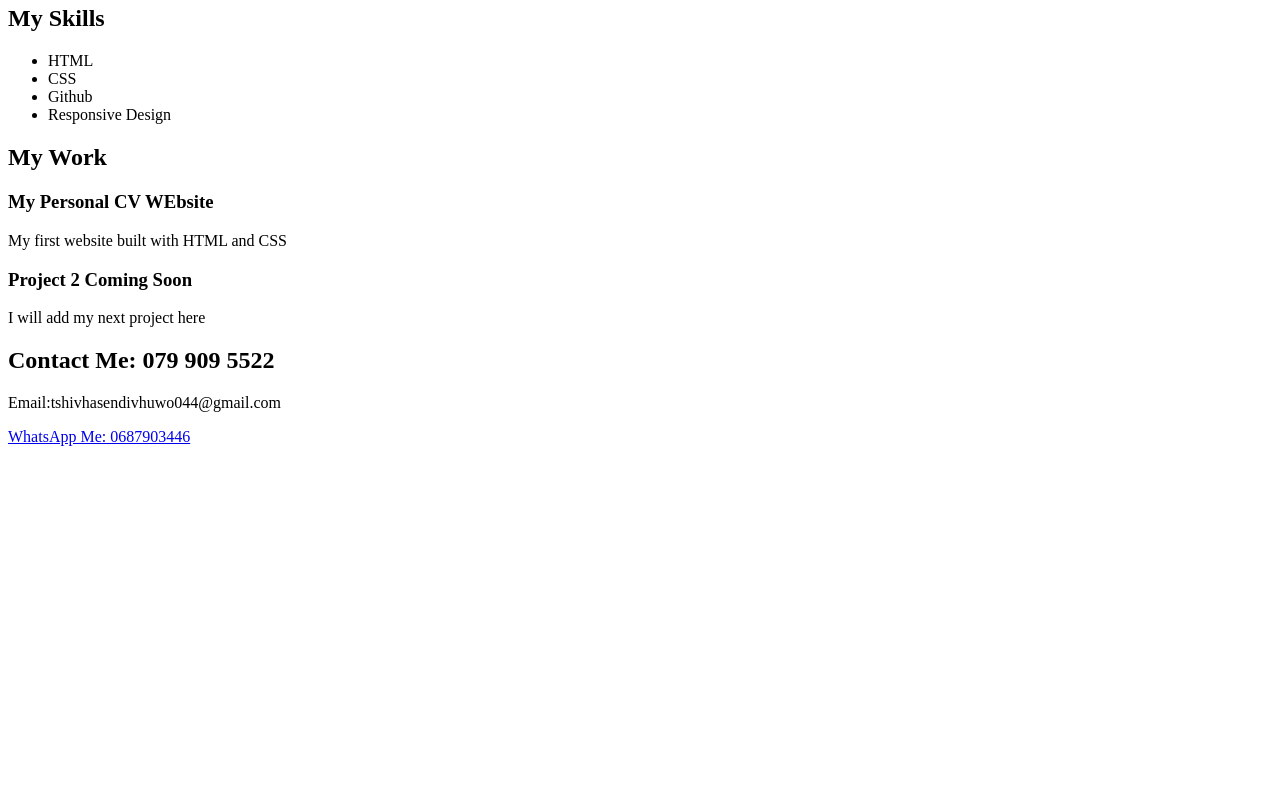
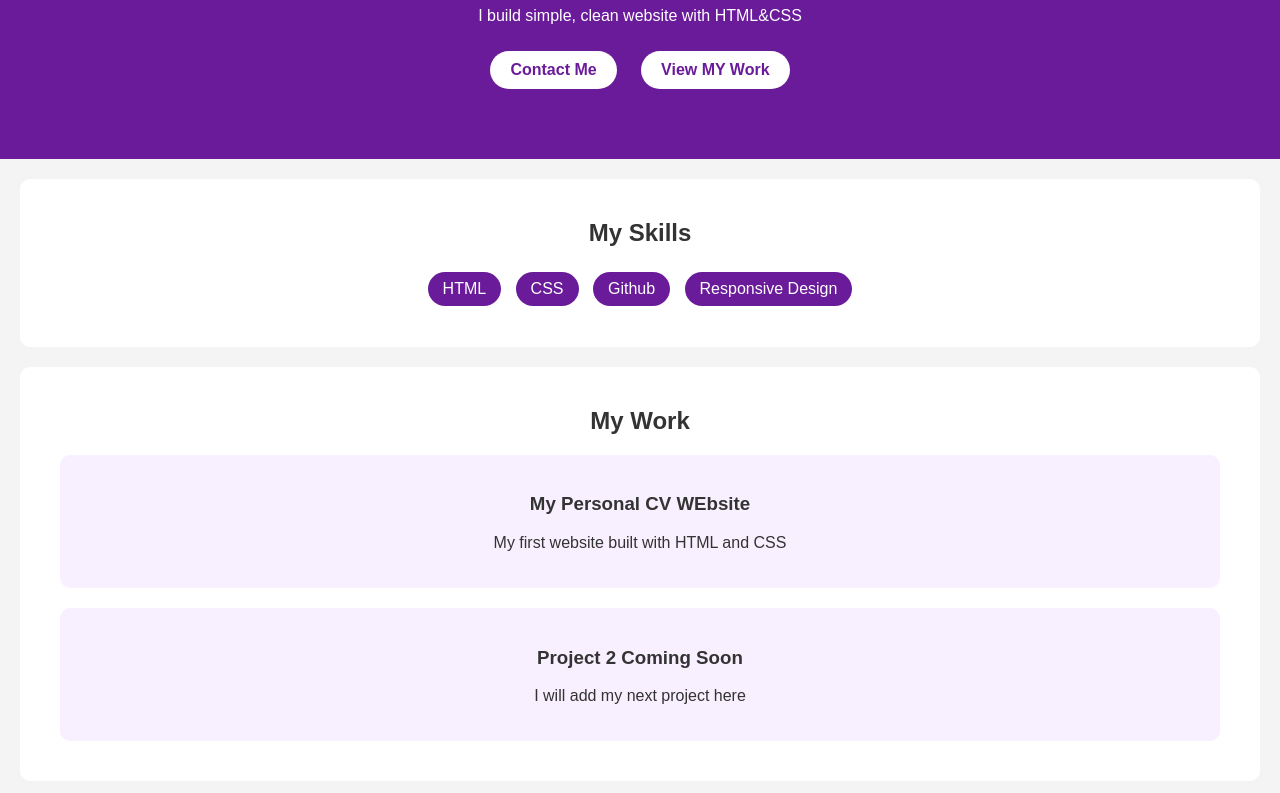
Before and after one commit to tshivhasendivhuwo044-art/My-first-project, a plain HTML site: page index.html in a window 1280 px wide. Shown: the part 133-926 px from the top of the page. Before the commit the page ends 800 px from the top, so only its background shows below. Drawn offline with Linux system fonts and the light colour scheme.

Commit message:
Update index.html

```diff
--- a/index.html
+++ b/index.html
@@ -2,7 +2,7 @@
 <html>
   <head>
     <title>My Personal CV</title>
-    <link rel="stylesheet"href="stylesheet">
+    <link rel="stylesheet"href="style.css">
   </head>
   <body>
 
```
